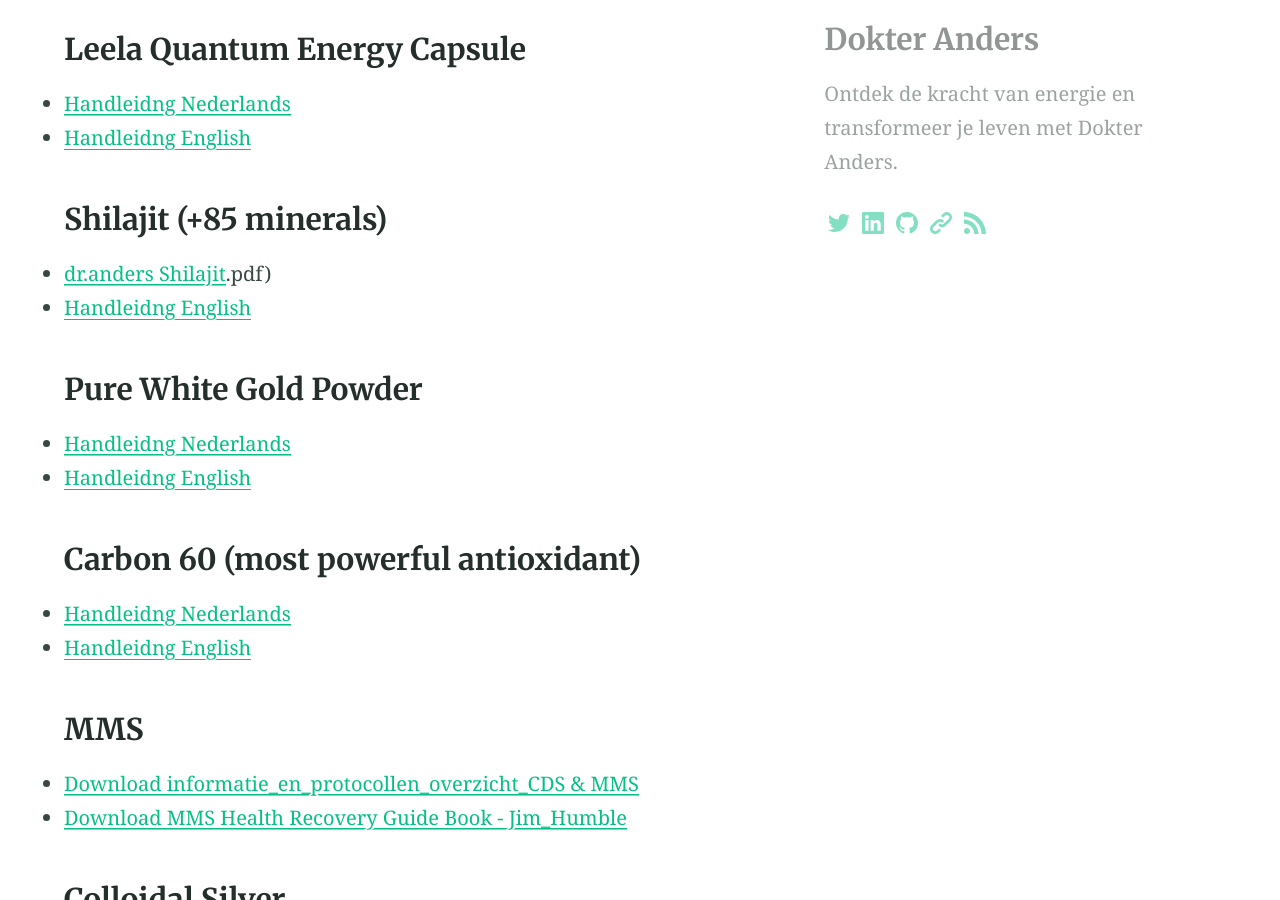
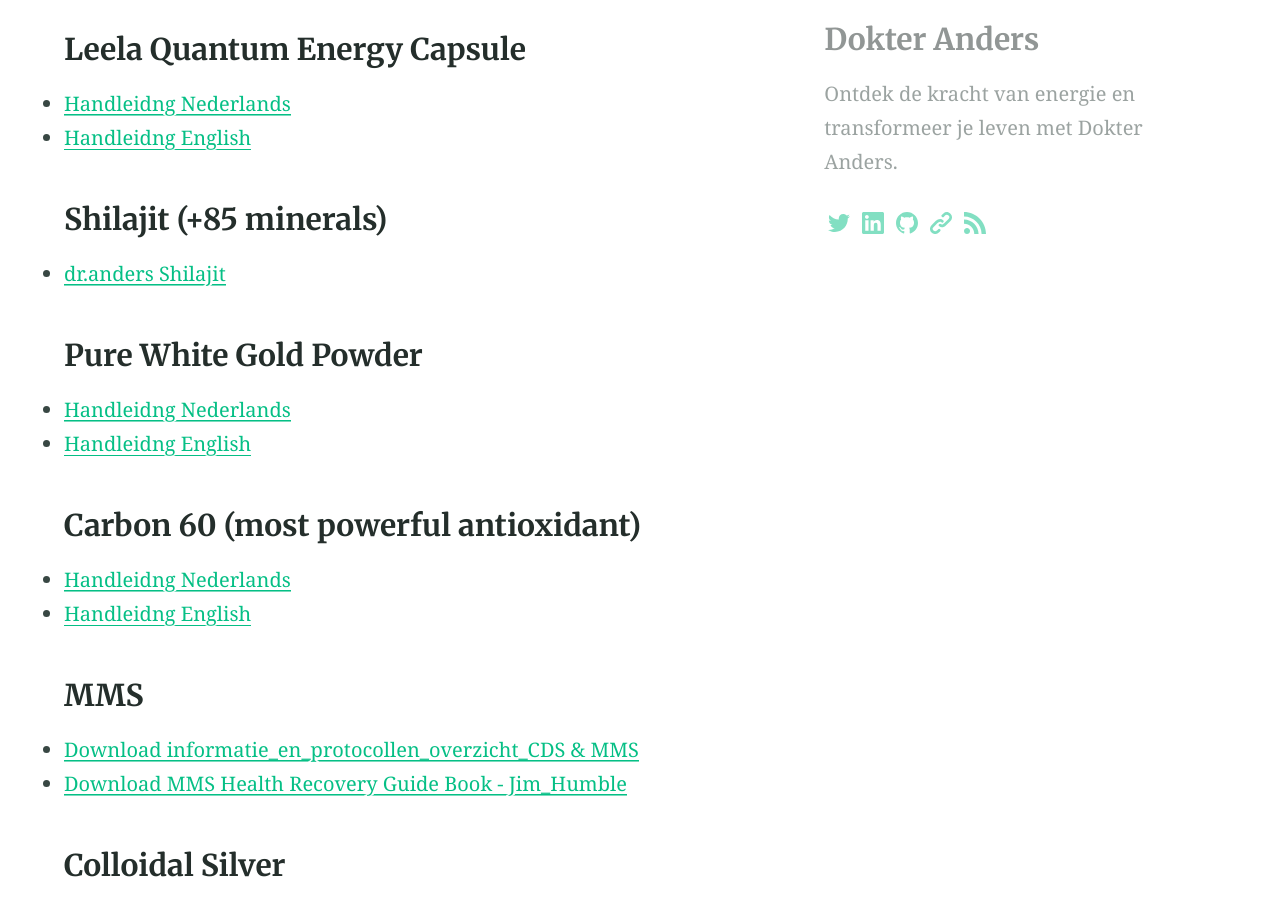
Before and after one commit to dokteranders/dokteranders.com, a Jekyll site: the page built from downloads.md, in a window 1280 px wide and 900 px high, scrolled down 1665 px. Built offline with Jekyll 4.4.1, drawn with Linux system fonts in a browser that asks for light colours.

Commit message:
Update downloads.md

```diff
--- a/downloads.md
+++ b/downloads.md
@@ -36,8 +36,8 @@
 - [Handleidng English](./handleiding-en.pdf)
 
 ### Shilajit (+85 minerals)
-- [dr.anders Shilajit](./dr_._anders_Shilajit.pdf).pdf)
-- [Handleidng English](./handleiding-en.pdf)
+- [dr.anders Shilajit](./dr_._anders_Shilajit.pdf)
+
 
 ### Pure White Gold Powder
 - [Handleidng Nederlands](./handleiding-nl.pdf)
```
